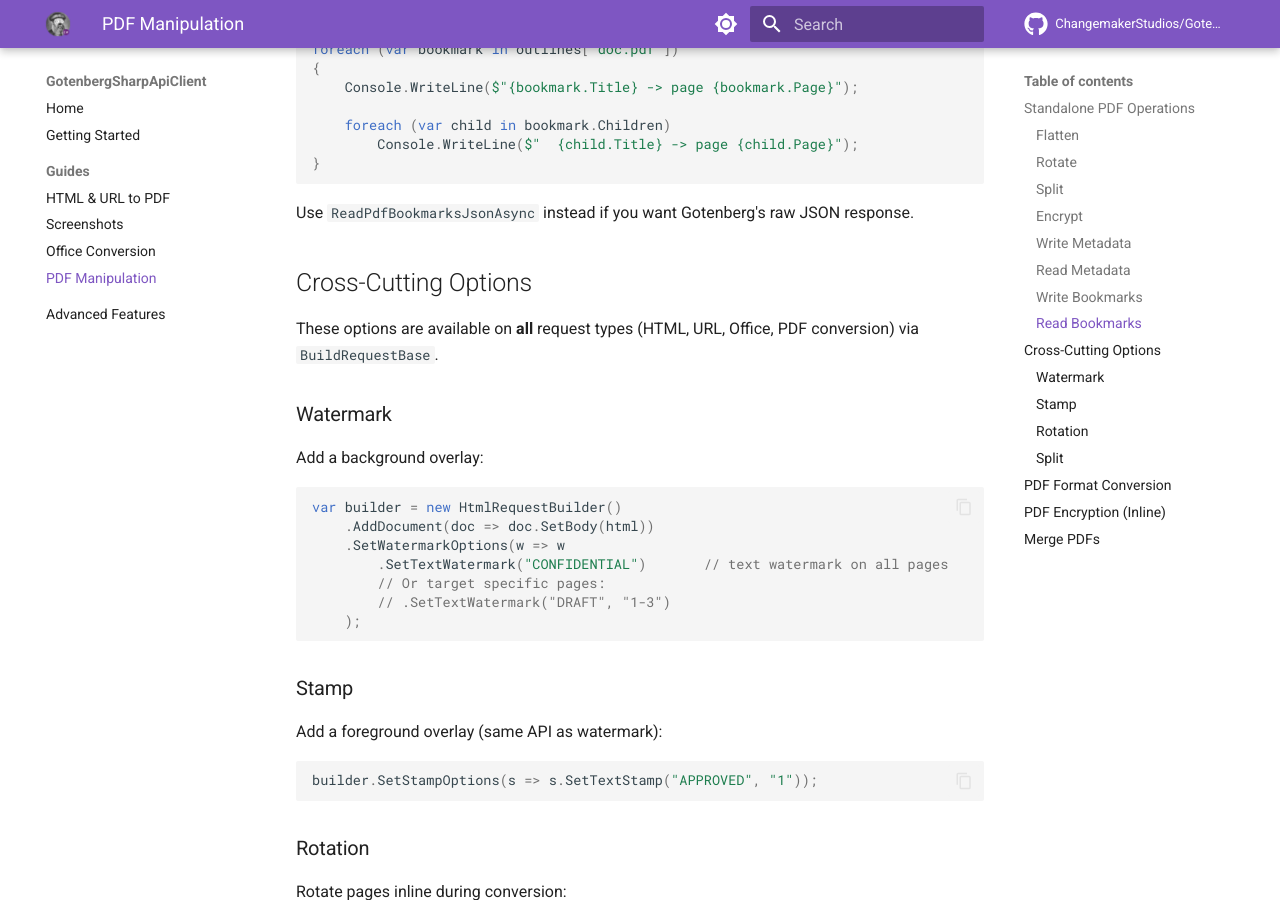
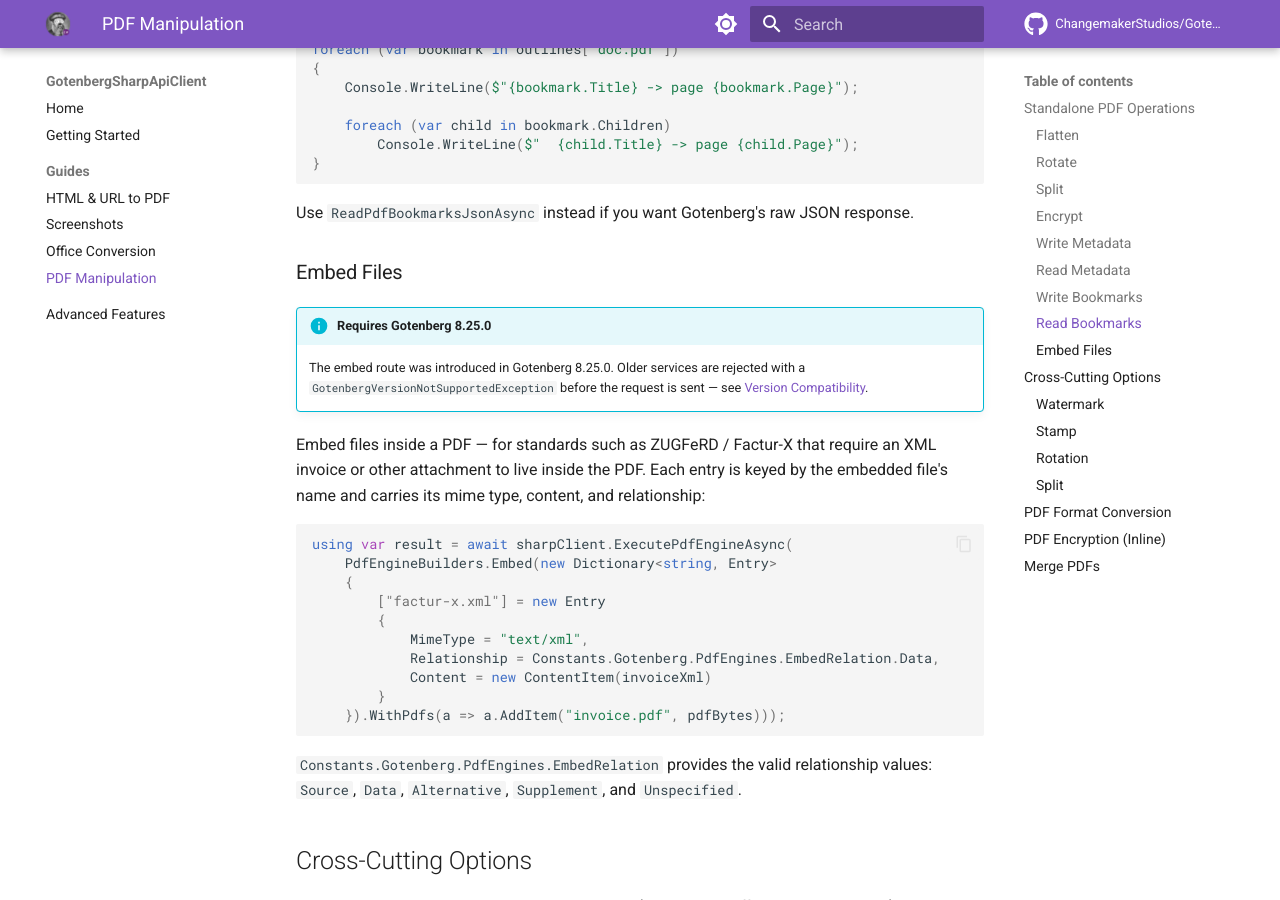
Before and after one commit to ChangemakerStudios/GotenbergSharpApiClient, an MkDocs documentation site: the page built from docs/pdf-manipulation.md, in a window 1280 px wide and 900 px high, scrolled down 3097 px. Built offline with MkDocs 1.6.1 and Material for MkDocs 9.7.7, drawn with Linux system fonts in a browser that asks for light colours; comment, search, counter and statistics services are not loaded.

Commit message:
Prep for v3.1.0

````diff
--- a/docs/pdf-manipulation.md
+++ b/docs/pdf-manipulation.md
@@ -158,6 +158,33 @@ foreach (var bookmark in outlines["doc.pdf"])
 
 Use `ReadPdfBookmarksJsonAsync` instead if you want Gotenberg's raw JSON response.
 
+### Embed Files
+
+!!! info "Requires Gotenberg 8.25.0"
+    The embed route was introduced in Gotenberg 8.25.0. Older services are rejected with a
+    `GotenbergVersionNotSupportedException` before the request is sent — see
+    [Version Compatibility](advanced-features.md#version-compatibility).
+
+Embed files inside a PDF — for standards such as ZUGFeRD / Factur-X that require an XML invoice
+or other attachment to live inside the PDF. Each entry is keyed by the embedded file's name and
+carries its mime type, content, and relationship:
+
+```csharp
+using var result = await sharpClient.ExecutePdfEngineAsync(
+    PdfEngineBuilders.Embed(new Dictionary<string, Entry>
+    {
+        ["factur-x.xml"] = new Entry
+        {
+            MimeType = "text/xml",
+            Relationship = Constants.Gotenberg.PdfEngines.EmbedRelation.Data,
+            Content = new ContentItem(invoiceXml)
+        }
+    }).WithPdfs(a => a.AddItem("invoice.pdf", pdfBytes)));
+```
+
+`Constants.Gotenberg.PdfEngines.EmbedRelation` provides the valid relationship values: `Source`,
+`Data`, `Alternative`, `Supplement`, and `Unspecified`.
+
 ## Cross-Cutting Options
 
 These options are available on **all** request types (HTML, URL, Office, PDF conversion) via `BuildRequestBase`.
````
Also changed, not shown: CHANGES.MD (+4 -0 lines), README.md (+5 -5 lines), docs/index.md (+2 -2 lines), 1 other file.
